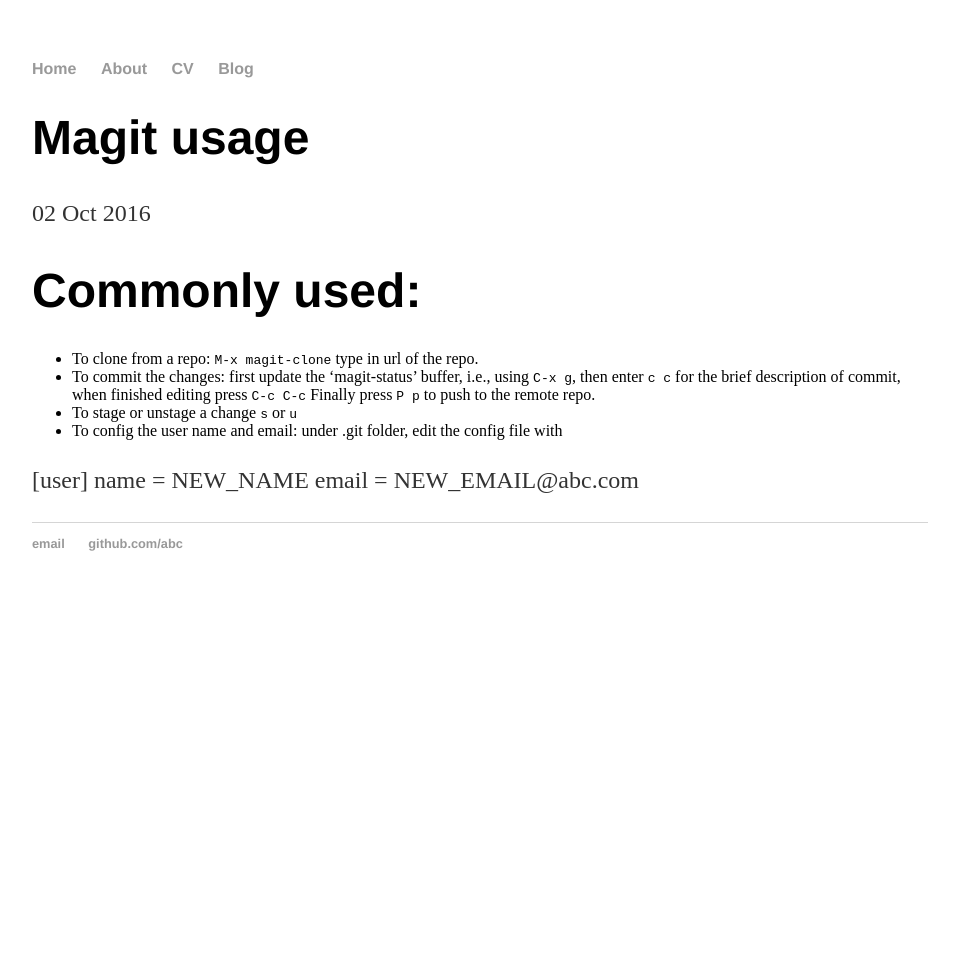
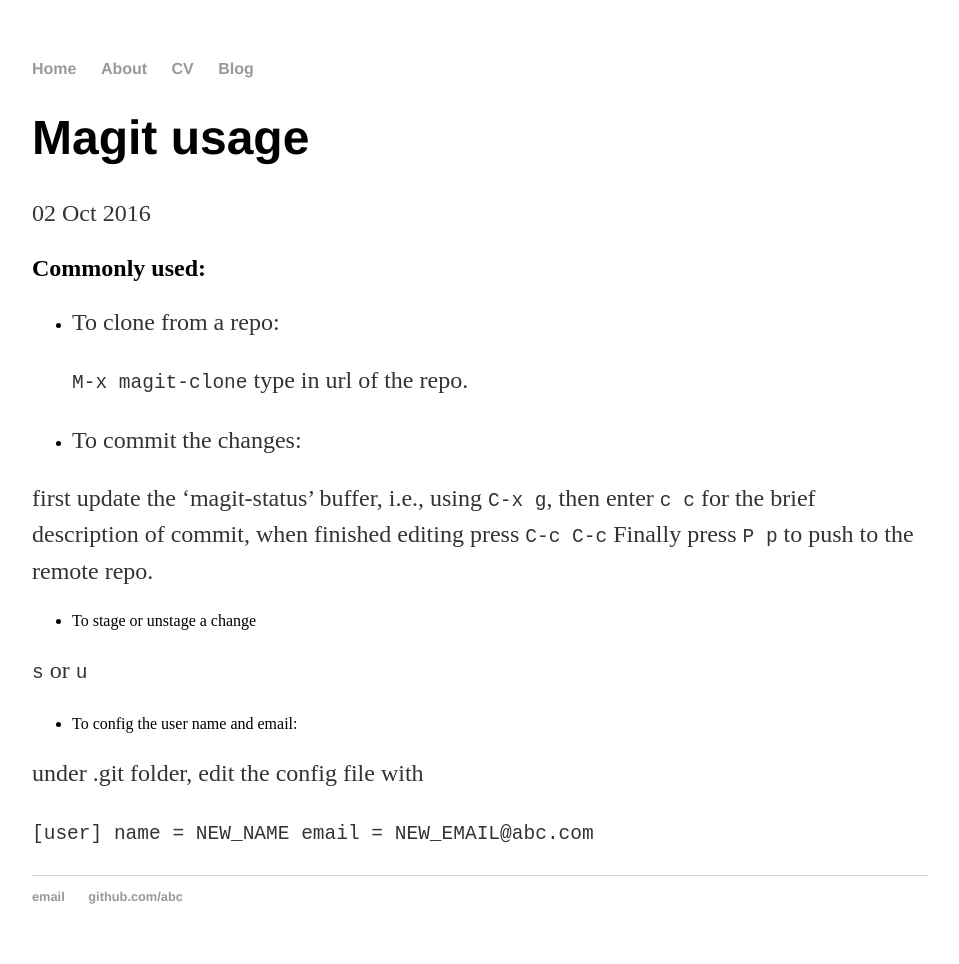
Before and after one commit to zhehe/zhehe.github.io, a Jekyll site: the page built from _posts/2016-10-02-magit.md, in a window 1280 px wide. Shown: the whole page, without its empty margins (160-1119 px from the left). Built offline with Jekyll 4.4.1, drawn with Linux system fonts in a browser that asks for light colours; before the commit the page ends 900 px from its top, so only the background shows below that.

Commit message:
update the new format

```diff
--- a/_posts/2016-10-02-magit.md
+++ b/_posts/2016-10-02-magit.md
@@ -4,20 +4,26 @@
 date: 2016-10-02
 ---
 
-# Commonly used:
+## Commonly used:
 
   - To clone from a repo:
+
 	`M-x magit-clone`
   type in url of the repo.
+
   - To commit the changes:
+
   first update the 'magit-status' buffer, i.e., using `C-x g`,
   then enter `c c` for the brief description of commit, when finished editing press `C-c C-c`
   Finally press `P p` to push to the remote repo.
+
   - To stage or unstage a change
+
   `s` or `u`
   - To config the user name and email:
+
   under .git folder, edit the config file with
 
-  [user]
+  `[user]
 	name = NEW_NAME
-	email = NEW_EMAIL@abc.com
+	email = NEW_EMAIL@abc.com`
```
